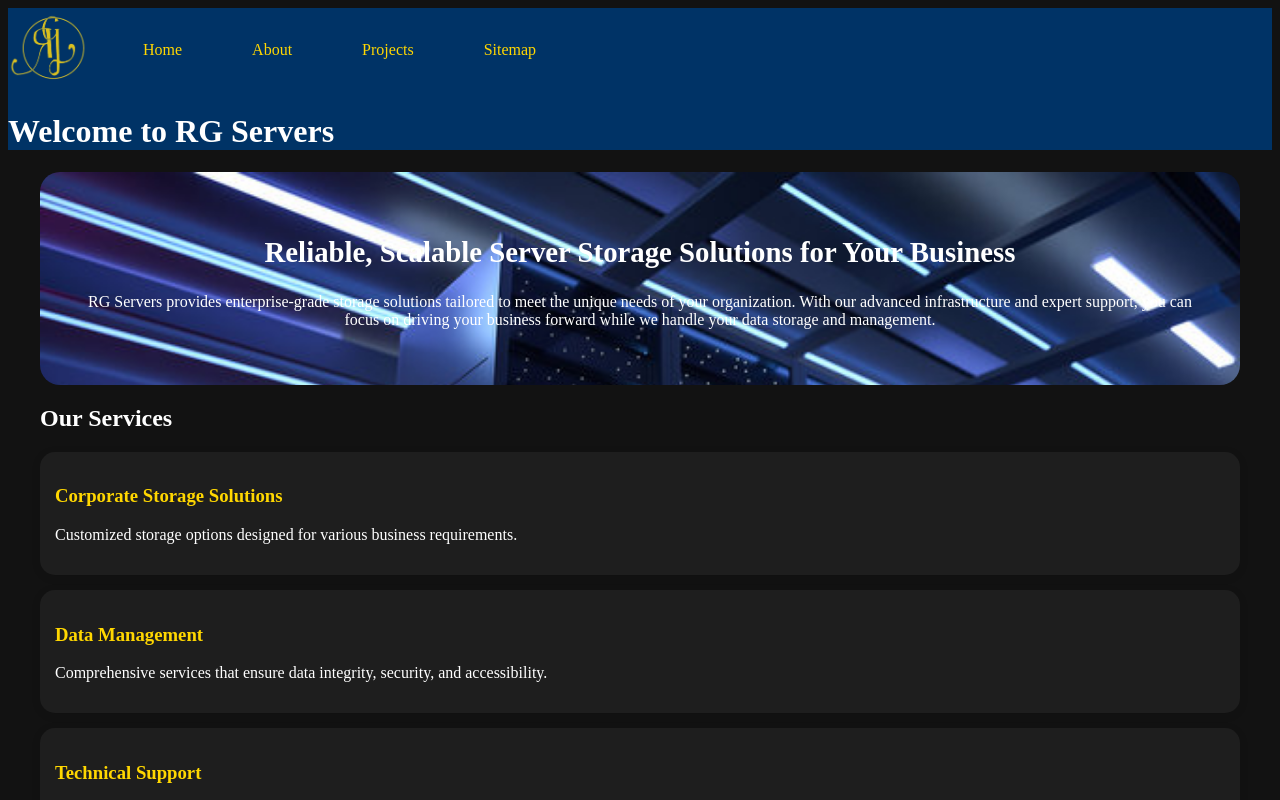
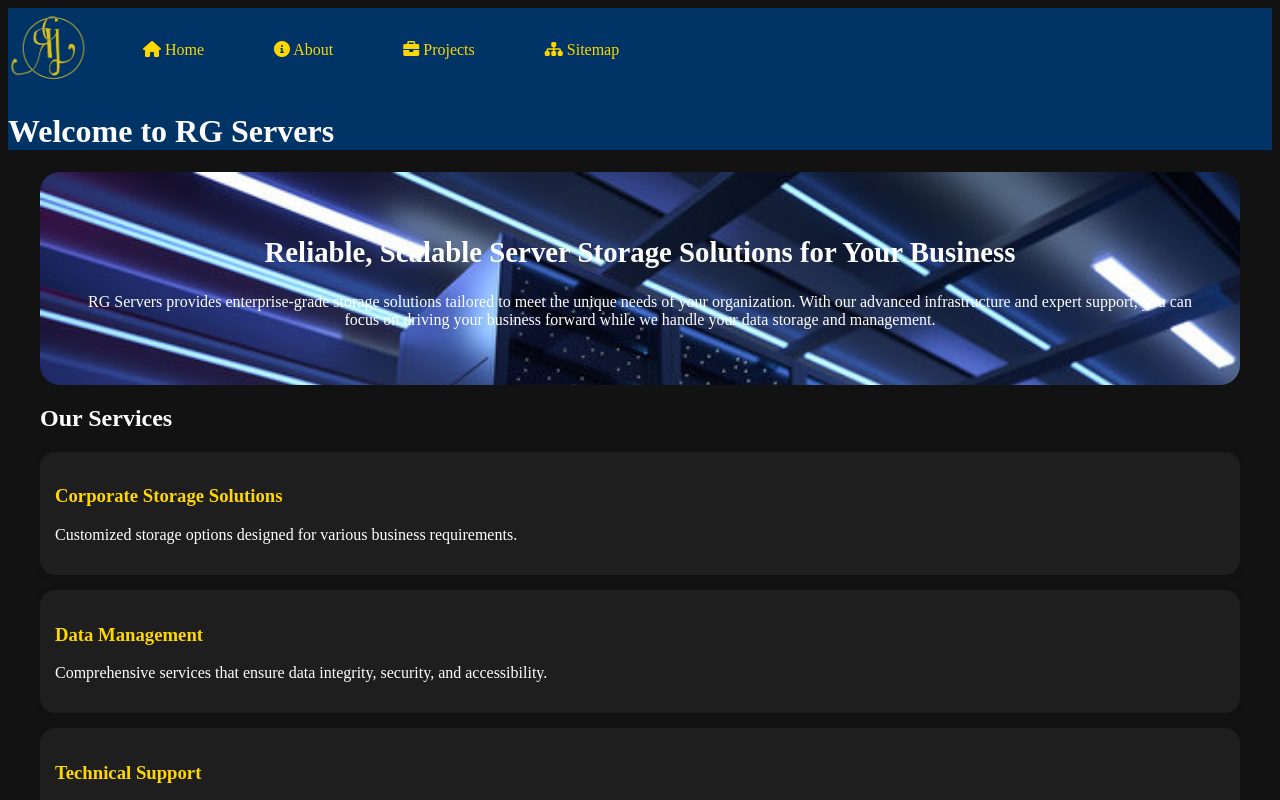
Before and after one commit to rgservers/RGSERVERS, a plain HTML site: page index.html in a window 1280 px wide. Shown: the top 800 px of the page. Drawn offline with Linux system fonts and the light colour scheme.

Commit message:
Update index.html

```diff
--- a/index.html
+++ b/index.html
@@ -6,6 +6,7 @@
     <title>RG Servers - Home</title>
     <link rel="stylesheet" href="styles.css">
     <link href="https://fonts.googleapis.com/css2?family=Cormorant+Garamond:wght@400;700&display=swap" rel="stylesheet"> <!-- Google Font -->
+    <link rel="stylesheet" href="https://cdnjs.cloudflare.com/ajax/libs/font-awesome/6.0.0-beta3/css/all.min.css"> <!-- Font Awesome -->
 </head>
 <body>
     <header>
```
